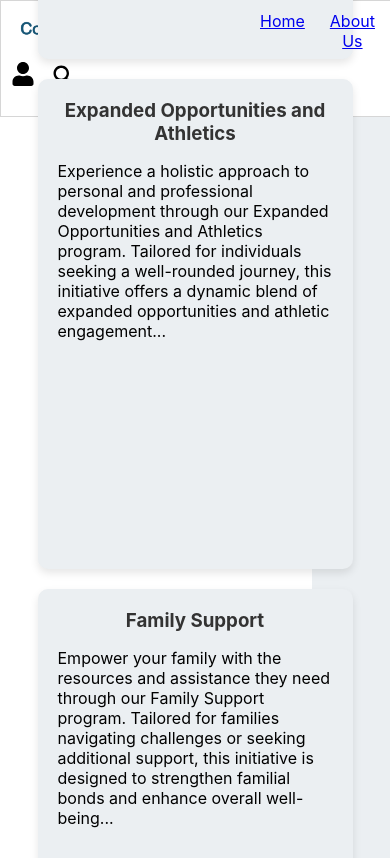
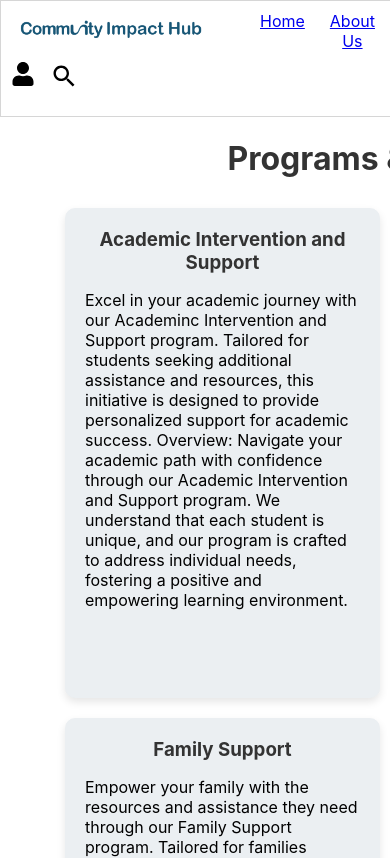
Before and after one commit to venuraperera99/Community-Impact-Hub, a React (Create React App) app: page /programs in a window 390 px wide. Shown: the top 858 px of the page. Built offline with nearby package versions, Linux system fonts and the light colour scheme.

Commit message:
Added program and services mobile responsiveness

```diff
--- a/src/pages/programandservices/ProgramAndServices.css
+++ b/src/pages/programandservices/ProgramAndServices.css
@@ -1,10 +1,10 @@
-.outer {
+.outer-program {
     background: linear-gradient(to left, #ebeff2 20%, #ffffff 20%);
     display: flex;
     flex-direction: column;
     justify-content: center;
     align-items: center;
-    height: 100vh;
+    padding-bottom: 100px;
 }
 
 .content {
@@ -64,3 +64,10 @@ h1 {
 .selected p {
     color: white;
 }
+
+@media screen and (max-width: 768px) {
+    .outer-program {
+        width: 200%;
+        padding-bottom: 200px;
+    }
+}
--- a/src/pages/programandservices/ProgramAndServices.js
+++ b/src/pages/programandservices/ProgramAndServices.js
@@ -31,7 +31,7 @@ const ProgramAndServices = () => {
     };
 
     return (
-        <div className='outer'>
+        <div className='outer-program'>
             <div className='content'>
                 <h1>Programs & Services</h1>
             </div>
```
